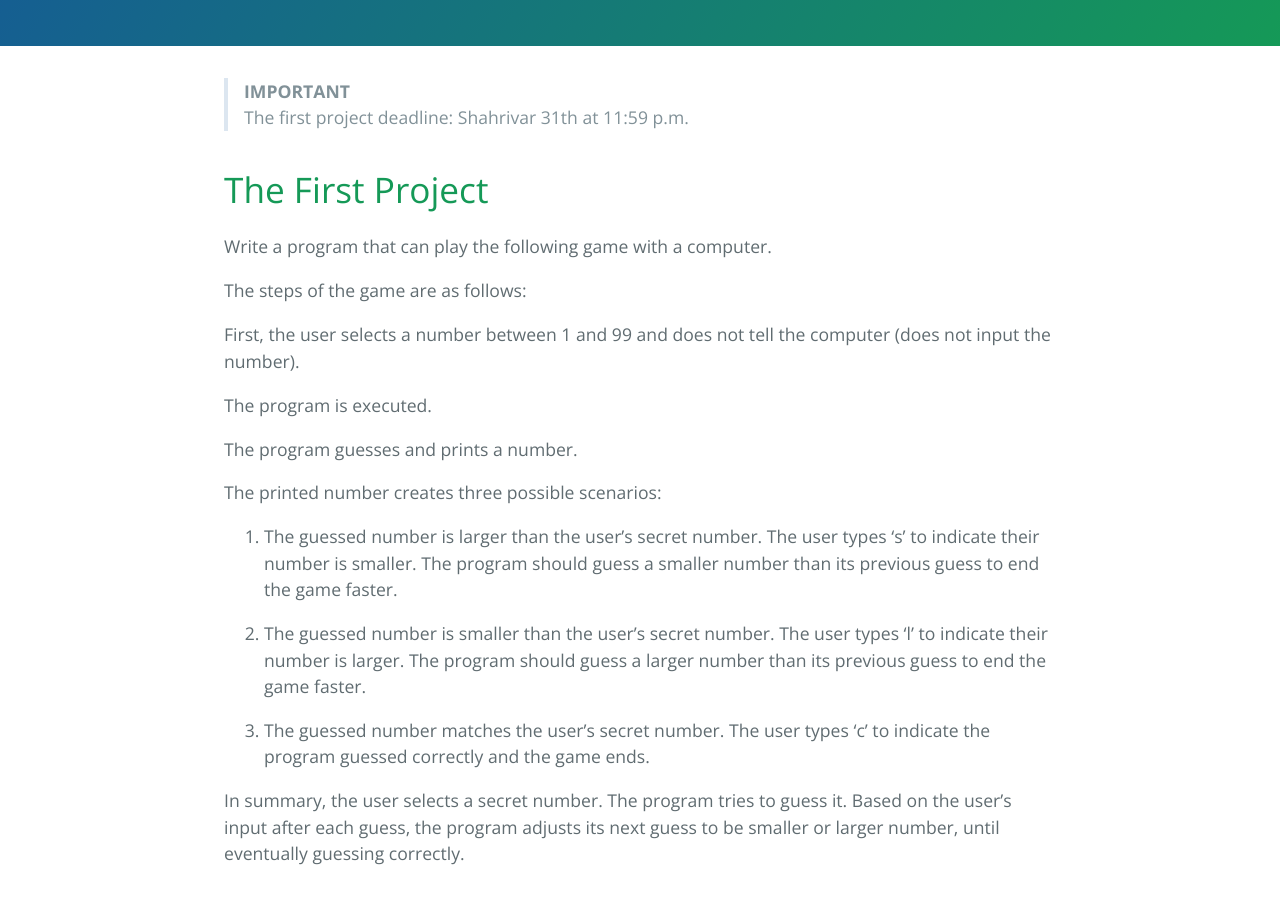
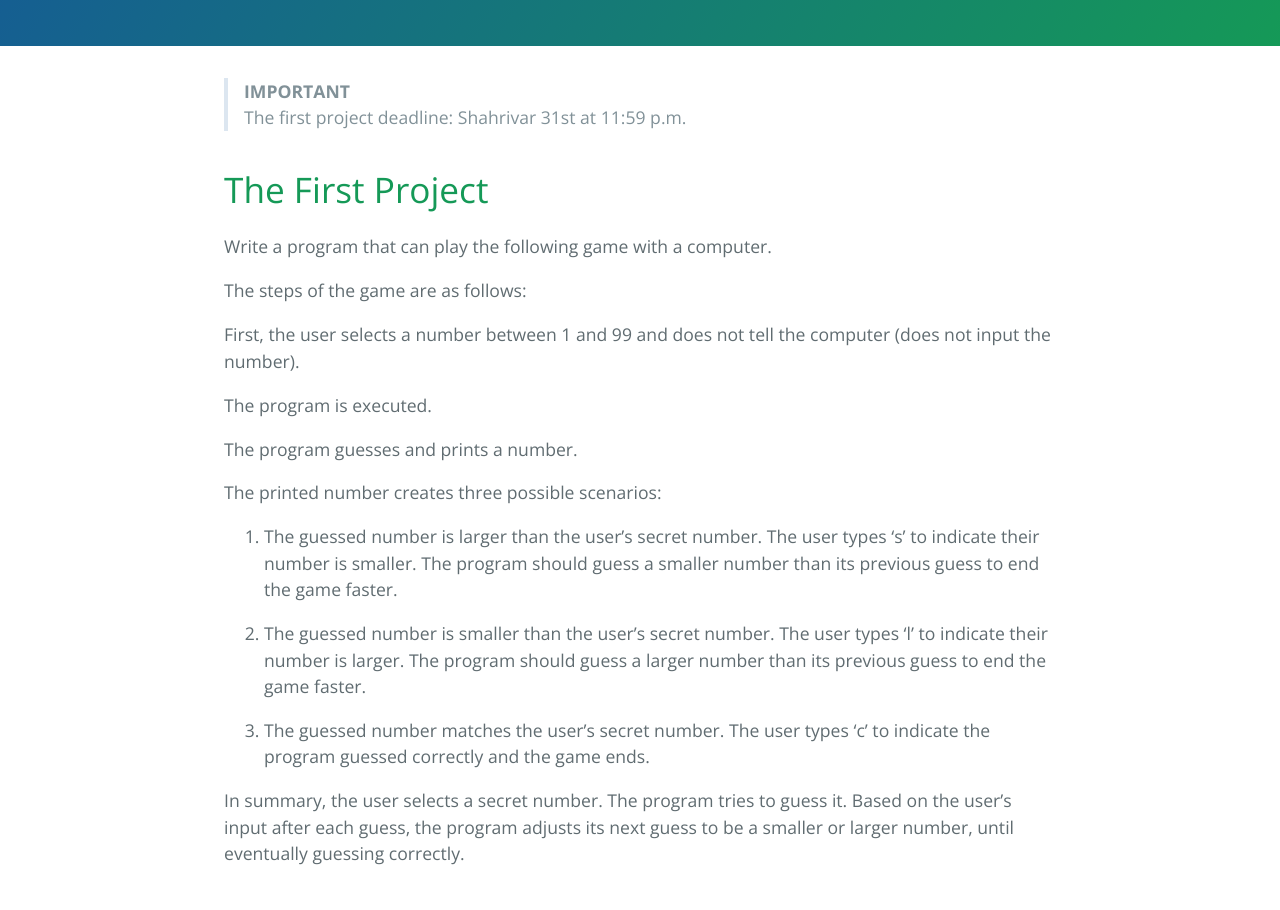
Before and after one commit to MehrdadSamadishadlou/Python_for_Beginners, a Jekyll site: the page built from projects.md, in a window 1280 px wide and 1400 px high. Shown: the part 290-1200 px from the top of the window. Built offline with Jekyll 4.4.1, drawn with Linux system fonts in a browser that asks for light colours; some of the changed text lies outside the part shown.

Commit message:
Update projects.md

```diff
--- a/projects.md
+++ b/projects.md
@@ -5,7 +5,8 @@ filename: projects
 ---
 
 > **IMPORTANT**
-> The first project deadline: Shahrivar 31th at 11:59 p.m.
+> The first project deadline: Shahrivar 31st at 11:59 p.m.
+
 
 # The First Project
 
@@ -28,7 +29,7 @@ The printed number creates three possible scenarios:
 3. The guessed number matches the user's secret number. The user types 'c' to indicate the program guessed correctly and the game ends.
 
 
-In summary, the user selects a secret number. The program tries to guess it. Based on the user's input after each guess, the program adjusts its next guess to be smaller or larger number, until eventually guessing correctly.
+In summary, the user selects a secret number. The program tries to guess it. Based on the user's input after each guess, the program adjusts its next guess to be a smaller or larger number, until eventually guessing correctly.
 
 
 # Final Project: Student Grade Analysis
```
Also changed, not shown: other parts of projects.md (+1 -0 lines).
